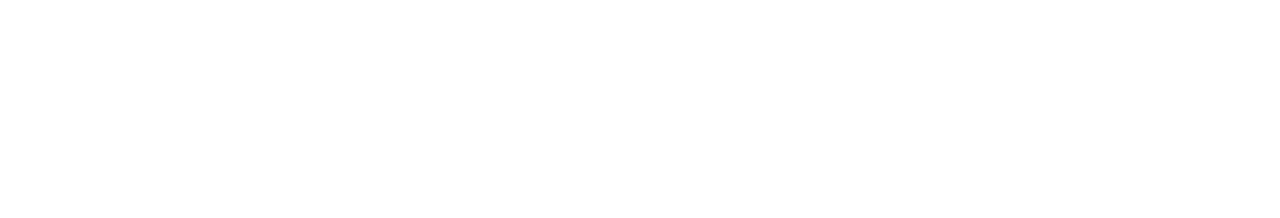
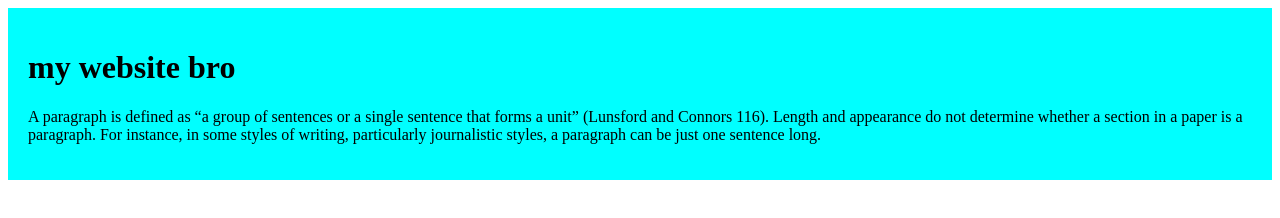
Before and after one commit to tanvirnewaz599/my-simple-website, a plain HTML site: page index.html in a window 1280 px wide. Drawn offline with Linux system fonts and the light colour scheme.

Commit message:
added my first blog

```diff
--- a/index.html
+++ b/index.html
@@ -4,8 +4,14 @@
     <meta charset="UTF-8">
     <meta name="viewport" content="width=device-width, initial-scale=1.0">
     <title>my simple website</title>
+    <link rel="shortcut icon" href="home.jpg" type="image/x-icon">
+    <link rel="stylesheet" href="styles/blog.css">
 </head>
 <body>
+    <div>
+        <h1>my website bro</h1>
 
+        <p>A paragraph is defined as “a group of sentences or a single sentence that forms a unit” (Lunsford and Connors 116). Length and appearance do not determine whether a section in a paper is a paragraph. For instance, in some styles of writing, particularly journalistic styles, a paragraph can be just one sentence long.</p>
+    </div>
 </body>
 </html>
--- /dev/null
+++ b/styles/blog.css
@@ -0,0 +1,4 @@
+div{
+    background-color: aqua;
+    padding: 20px;
+}
```
Also changed, not shown: home.jpg (added).
